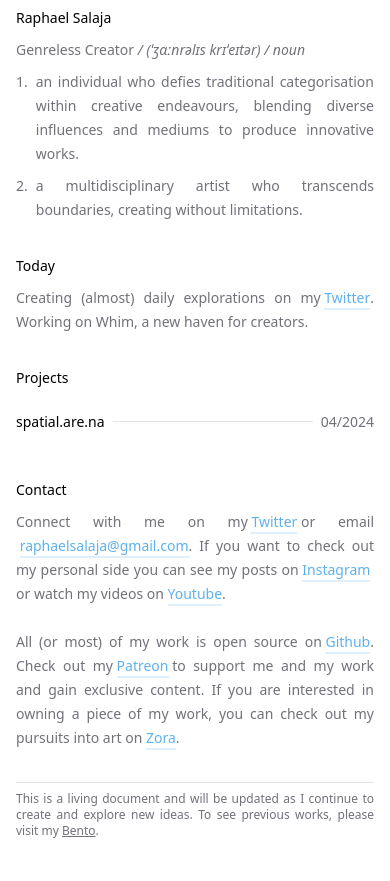
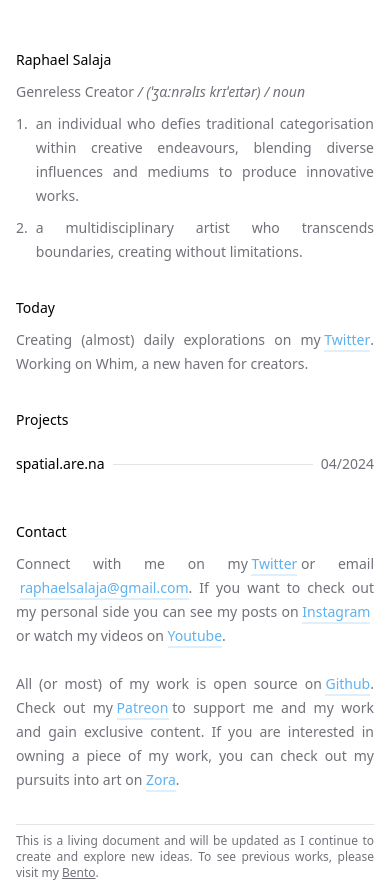
Before and after one commit to et0and/index, a Next.js app: page / in a window 390 px wide. Before the commit the page ends 844 px from the top, so only its background shows below. Built offline with nearby package versions, Linux system fonts and the light colour scheme.

Commit message:
fixed mobile layout

```diff
--- a/src/app/page.tsx
+++ b/src/app/page.tsx
@@ -17,12 +17,12 @@ export default function Home() {
 
 	return (
 		<div className='relative h-screen w-screen'>
-			<div className='m-auto flex h-full w-full max-w-[512px] items-center justify-center p-4 text-justify'>
+			<div className='m-auto flex h-full w-full max-w-[512px] p-4 pt-12 text-justify'>
 				<motion.article
 					initial={{ opacity: 0 }}
 					animate={{ opacity: 1 }}
 					exit={{ opacity: 0 }}
-					transition={{ duration: 1 }}
+					transition={{ duration: 0.2 }}
 					className='flex flex-col gap-8'
 				>
 					<section className='flex flex-col gap-2'>
```
